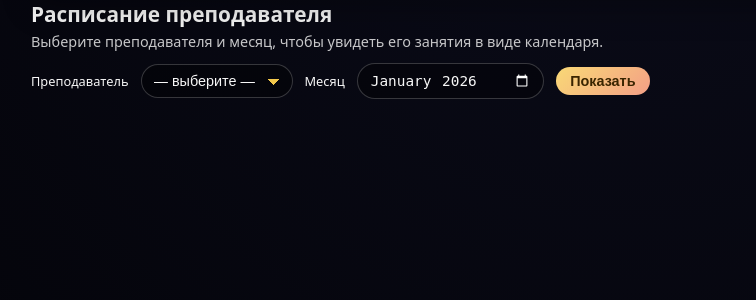
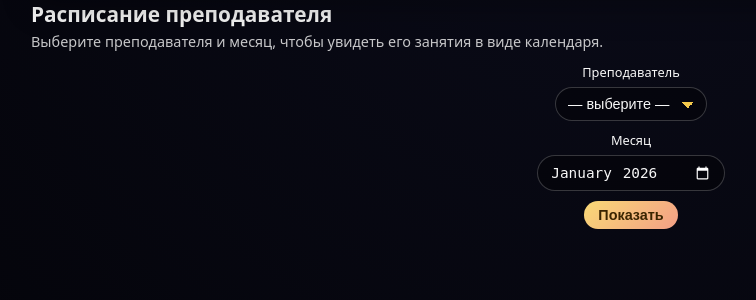
Before and after one commit to lorkmin/Soul, a Flask app: page /teacher/schedule in a window 1280 px wide. Shown: the part 227-527 px from the top of the page, without its empty margins (9-765 px from the left). Run offline with Flask 3, Linux system fonts and the light colour scheme; the visitor is signed in with stand-in values (Sample User, id 1); data that the repository does not hold is empty.

Commit message:
небольшая доработка расписания

```diff
--- a/static/css/admin/pages/schedule.css
+++ b/static/css/admin/pages/schedule.css
@@ -4,7 +4,8 @@
   display: flex;
   flex-wrap: wrap;
   gap: 12px 20px;
-  align-items: flex-end;
+  align-items: flex-start;
+  flex-direction: column;
   margin-bottom: 18px;
 }
 
@@ -21,13 +22,22 @@
 
 .teacher-schedule-header form {
   display: flex;
-  flex-wrap: wrap;
-  gap: 8px 12px;
+  flex-direction: column;
+  gap: 10px;
   align-items: center;
+  width: 100%;
+}
+
+.teacher-schedule-field {
+  display: flex;
+  flex-direction: column;
+  align-items: center;
+  gap: 6px;
 }
 
 .teacher-schedule-header label {
   font-size: 0.8rem;
+  text-align: center;
 }
 
 .teacher-schedule-header select,
--- a/templates/teacher_schedule.html
+++ b/templates/teacher_schedule.html
@@ -10,9 +10,10 @@
     </p>
   </div>
 
-  <form method="get" action="{{ url_for('teacher_schedule') }}">
-    <label style="font-size:0.8rem;">Преподаватель</label>
-    <select name="teacher_id">
+  <form method="get" action="{{ url_for('teacher_schedule') }}" class="teacher-schedule-form">
+    <div class="teacher-schedule-field">
+      <label>Преподаватель</label>
+      <select name="teacher_id">
       <option value="">— выберите —</option>
       {% for t in teachers %}
       <option value="{{ t.id }}" {% if teacher_id and teacher_id|string==t.id|string %}selected{% endif %}>
@@ -20,9 +21,12 @@
       </option>
       {% endfor %}
     </select>
+    </div>
 
-    <label style="font-size:0.8rem;">Месяц</label>
-    <input type="month" name="month" value="{{ month_str }}">
+    <div class="teacher-schedule-field">
+      <label>Месяц</label>
+      <input type="month" name="month" value="{{ month_str }}">
+    </div>
 
     <button type="submit">Показать</button>
   </form>
```
Also changed, not shown: static/css/admin/site/hero.css (deleted, +0 -95 lines).
